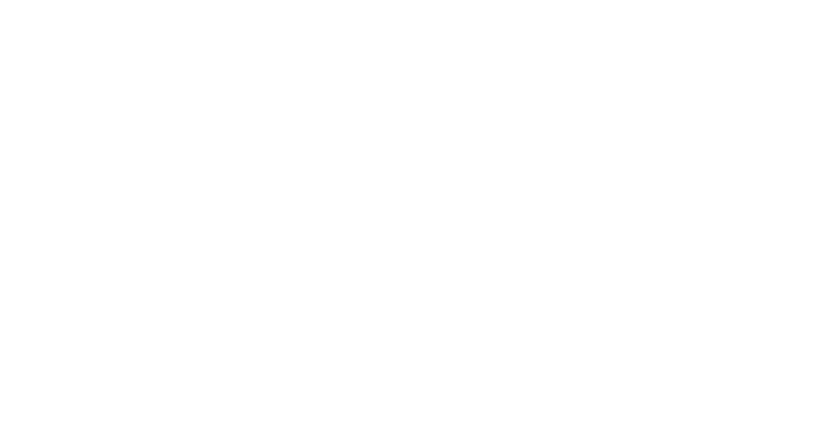
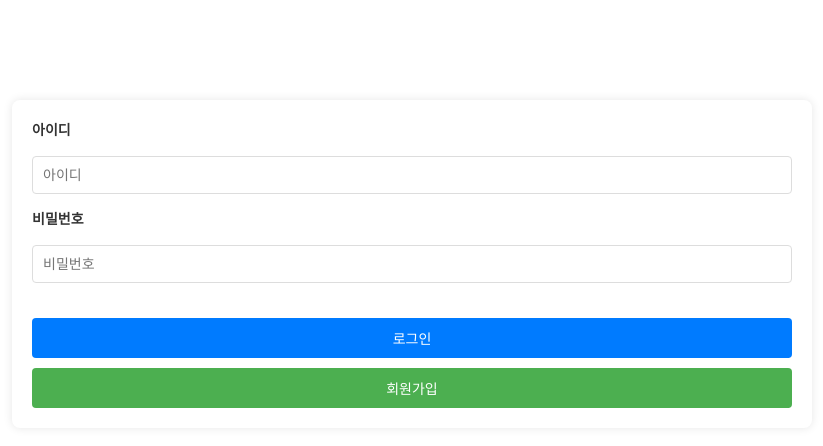
Before and after one commit to SNGCHN/my-spendings-enhanced, a React (Vite) app: page /login in a window 1280 px wide. Shown: the top 446 px of the page, without its empty margins (228-1051 px from the left). Built offline with nearby package versions, Linux system fonts and the light colour scheme.

Commit message:
📝 회원가입 추가

```diff
--- a/src/GlobalStyle.js
+++ b/src/GlobalStyle.js
@@ -13,7 +13,7 @@
   }
 
   .container {
-    margin: 50px auto;
+    margin: 100px auto;
     width: 100%;
     max-width: 800px;
     padding: 20px;
--- /dev/null
+++ b/src/components/SignUp.jsx
@@ -0,0 +1,89 @@
+import React from "react";
+import styled from "styled-components";
+
+const SignUp = ({ handleSignUpToggle }) => {
+  const handleSignUp = (e) => {
+    e.preventDefault();
+    handleSignUpToggle();
+  };
+
+  return (
+    <SignUpContainer>
+      <SignUpForm onSubmit={handleSignUp}>
+        <FormLabel>아이디</FormLabel>
+        <Input placeholder="아이디" />
+        <FormLabel>비밀번호</FormLabel>
+        <Input placeholder="비밀번호" type="password" />
+        <FormLabel>비밀번호 확인</FormLabel>
+        <Input placeholder="비밀번호 확인" type="password" />
+        <ButtonWrapper>
+          <Button type="submit" color="#4CAF50" $hovercolor="#388E3C">
+            회원가입
+          </Button>
+          <Button
+            type="button"
+            onClick={handleSignUpToggle}
+            color="#9E9E9E"
+            $hovercolor="#757575"
+          >
+            취소
+          </Button>
+        </ButtonWrapper>
+      </SignUpForm>
+    </SignUpContainer>
+  );
+};
+
+const SignUpContainer = styled.div`
+  max-width: 800px;
+  margin: 50px auto;
+  padding: 20px;
+  background-color: white;
+  border-radius: 8px;
+  box-shadow: 0 0 10px rgba(0, 0, 0, 0.1);
+`;
+
+const SignUpForm = styled.form`
+  display: flex;
+  flex-direction: column;
+  gap: 15px;
+`;
+
+const FormLabel = styled.label`
+  font-size: 14px;
+  color: #333333;
+  font-weight: bolder;
+`;
+
+const Input = styled.input`
+  width: 100%;
+  padding: 10px;
+  border: 1px solid #dddddd;
+  border-radius: 4px;
+  font-size: 14px;
+`;
+
+const ButtonWrapper = styled.div`
+  display: flex;
+  justify-content: space-between;
+  gap: 10px;
+  margin-top: 20px;
+`;
+
+const Button = styled.button`
+  padding: 10px 20px;
+  color: white;
+  border: none;
+  border-radius: 4px;
+  cursor: pointer;
+  font-size: 14px;
+  flex: 1;
+  transition: background-color 0.2s ease-in-out;
+  background-color: ${(props) => props.color || "rgb(0, 123, 255)"};
+  &:hover {
+    background-color: ${(props) =>
+      props.$hovercolor || "rgba(0, 123, 255, 0.8)"};
+  }
+`;
+
+export default SignUp;
--- a/src/pages/Detail.jsx
+++ b/src/pages/Detail.jsx
@@ -2,7 +2,11 @@
 import { useDispatch, useSelector } from "react-redux";
 import { useNavigate, useParams } from "react-router-dom";
 import styled from "styled-components";
-import { deleteSpending, editSpending, setMonth } from "../store/slices/spendingSlice";
+import {
+  deleteSpending,
+  editSpending,
+  setMonth,
+} from "../store/slices/spendingSlice";
 
 const Detail = () => {
   const spending = useSelector((state) => state.spending.spending);
@@ -58,28 +62,64 @@
         <DetailForm>
           <div>
             <FormLabel>날짜</FormLabel>
-            <Input name='date' value={editDate} type='date' placeholder='YYYY-MM-DD' onChange={handleDateChange} />
+            <Input
+              name="date"
+              value={editDate}
+              type="date"
+              placeholder="YYYY-MM-DD"
+              onChange={handleDateChange}
+            />
           </div>
           <div>
             <FormLabel>항목</FormLabel>
-            <Input name='category' value={editCategory} type='text' placeholder='지출 항목' onChange={handleCategoryChange} />
+            <Input
+              name="category"
+              value={editCategory}
+              type="text"
+              placeholder="지출 항목"
+              onChange={handleCategoryChange}
+            />
           </div>
           <div>
             <FormLabel>금액</FormLabel>
-            <Input name='cost' value={editCost} type='number' placeholder='지출 금액' onChange={handleCostChange} />
+            <Input
+              name="cost"
+              value={editCost}
+              type="number"
+              placeholder="지출 금액"
+              onChange={handleCostChange}
+            />
           </div>
           <div>
             <FormLabel>내용</FormLabel>
-            <Input name='detail' value={editDetail} type='text' placeholder='지출 내용' onChange={handleDetailChange} />
+            <Input
+              name="detail"
+              value={editDetail}
+              type="text"
+              placeholder="지출 내용"
+              onChange={handleDetailChange}
+            />
           </div>
           <ButtonWrapper>
-            <DetailButton onClick={handleEditValue} color='#2196F3' $hovercolor='#1976D2'>
+            <DetailButton
+              onClick={handleEditValue}
+              color="#2196F3"
+              $hovercolor="#1976D2"
+            >
               수정
             </DetailButton>
-            <DetailButton onClick={handleDeleteValue} color='#F44336' $hovercolor='#D32F2F'>
+            <DetailButton
+              onClick={handleDeleteValue}
+              color="#F44336"
+              $hovercolor="#D32F2F"
+            >
               삭제
             </DetailButton>
-            <DetailButton onClick={handleBack} color='#9E9E9E' $hovercolor='#757575'>
+            <DetailButton
+              onClick={handleBack}
+              color="#9E9E9E"
+              $hovercolor="#757575"
+            >
               뒤로 가기
             </DetailButton>
           </ButtonWrapper>
@@ -91,7 +131,7 @@
 
 const DetailContainer = styled.div`
   max-width: 800px;
-  margin: 50px auto;
+  margin: 100px auto;
   padding: 20px;
   background-color: white;
   border-radius: 8px;
@@ -135,7 +175,8 @@
   transition: background-color 0.2s ease-in-out;
   background-color: ${(props) => props.color || "rgb(0, 123, 255)"};
   &:hover {
-    background-color: ${(props) => props.$hovercolor || "rgba(0, 123, 255, 0.8)"};
+    background-color: ${(props) =>
+      props.$hovercolor || "rgba(0, 123, 255, 0.8)"};
   }
 `;
 
--- a/src/pages/LogIn.jsx
+++ b/src/pages/LogIn.jsx
@@ -1,13 +1,94 @@
-import { useNavigate, useParams } from "react-router-dom";
+import { useState } from "react";
 import styled from "styled-components";
 import React from "react";
+import SignUp from "../components/SignUp";
 
 const LogIn = () => {
+  const [isSignUp, setIsSignUp] = useState(false);
+
+  const handleSignUpToggle = () => {
+    setIsSignUp(!isSignUp);
+  };
+
   return (
     <>
-      <div></div>
+      {isSignUp ? (
+        <SignUp handleSignUpToggle={handleSignUpToggle} />
+      ) : (
+        <LogInContainer>
+          <LogInForm>
+            <FormLabel>아이디</FormLabel>
+            <Input placeholder="아이디"></Input>
+            <FormLabel>비밀번호</FormLabel>
+            <Input placeholder="비밀번호" type="password"></Input>
+            <ButtonWrapper>
+              <Button>로그인</Button>
+              <Button
+                color="#4CAF50"
+                $hovercolor="#388E3C"
+                onClick={handleSignUpToggle}
+              >
+                회원가입
+              </Button>
+            </ButtonWrapper>
+          </LogInForm>
+        </LogInContainer>
+      )}
     </>
   );
 };
 
+const LogInContainer = styled.div`
+  max-width: 800px;
+  margin: 100px auto;
+  padding: 20px;
+  background-color: white;
+  border-radius: 8px;
+  box-shadow: 0 0 10px rgba(0, 0, 0, 0.1);
+`;
+
+const LogInForm = styled.form`
+  display: flex;
+  flex-direction: column;
+  gap: 15px;
+`;
+
+const FormLabel = styled.label`
+  font-size: 14px;
+  color: #333333;
+  font-weight: bolder;
+`;
+
+const Input = styled.input`
+  width: 100%;
+  padding: 10px;
+  border: 1px solid #dddddd;
+  border-radius: 4px;
+  font-size: 14px;
+`;
+
+const ButtonWrapper = styled.div`
+  flex-direction: column;
+  display: flex;
+  justify-content: space-between;
+  gap: 10px;
+  margin-top: 20px;
+`;
+
+const Button = styled.button`
+  padding: 10px 20px;
+  color: white;
+  border: none;
+  border-radius: 4px;
+  cursor: pointer;
+  font-size: 14px;
+  flex: 1;
+  transition: background-color 0.2s ease-in-out;
+  background-color: ${(props) => props.color || "rgb(0, 123, 255)"};
+  &:hover {
+    background-color: ${(props) =>
+      props.$hovercolor || "rgba(0, 123, 255, 0.8)"};
+  }
+`;
+
 export default LogIn;
```
Also changed, not shown: src/components/Header.jsx (added, +7 -0 lines).
